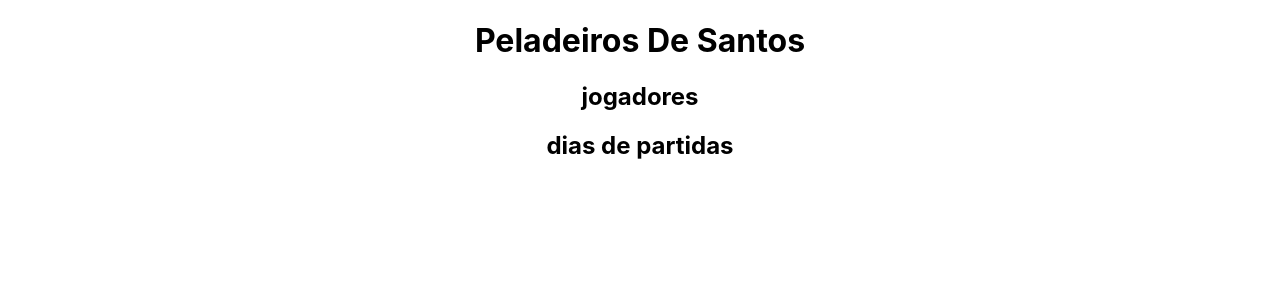
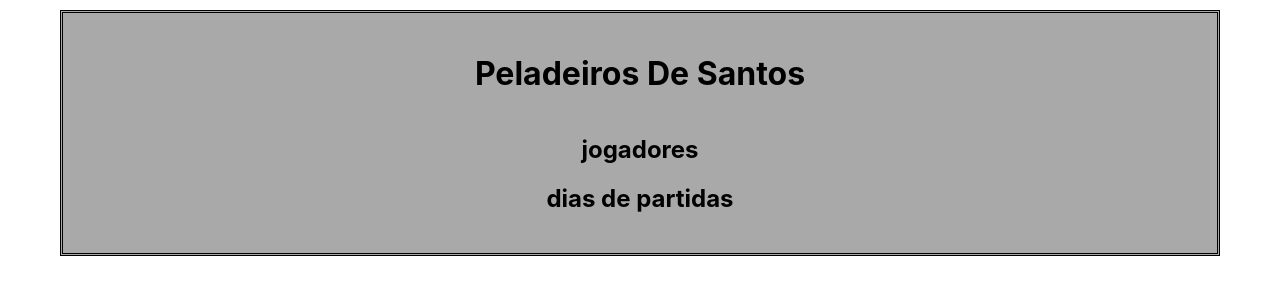
Before and after one commit to viniciustq14/PeladeirosDeSantos, a React (Create React App) app in the folder web/: page / in a window 1280 px wide. Shown: the top 300 px of the page. Built offline with nearby package versions, Linux system fonts and the light colour scheme.

Commit message:
estilização do cabeçalho

```diff
--- a/web/src/principal/style.css
+++ b/web/src/principal/style.css
@@ -1,4 +1,14 @@
 .cabecalho {
    text-align: center;
+   border:1;
    border-radius: 0.4 ;
+   display: grid;
+   padding: 20px 50px;
+   background-color: #A9A9A9;
+   border-style: double;
+   margin:10px 60px;
 }
+
+.menu{
+
+}
```
